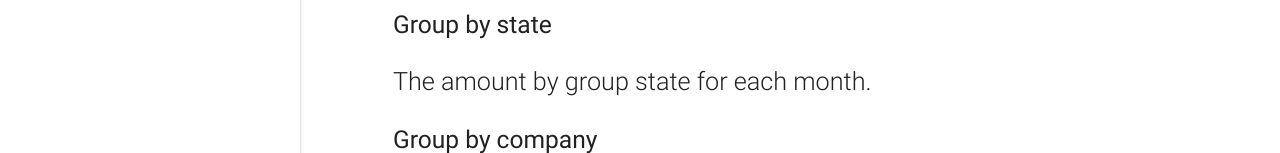
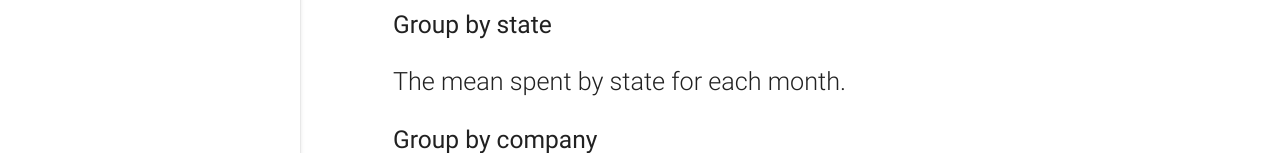
Before and after one commit to pmargreff/de-olho-neles, a website: page index.html at #!/about in a window 1280 px wide. Shown: the part 575-728 px from the top of the page. Drawn offline with nearby package versions, Linux system fonts and the light colour scheme; some packages are replaced by stand-ins of ours.

Commit message:
doc:
change description on about section

```diff
--- a/partials/about.html
+++ b/partials/about.html
@@ -8,7 +8,7 @@
 <h4>Explanation</h4>
 <h5>Group by state</h5>
 <p class="flow-text">
-  The amount by group state for each month.
+  The mean spent by state for each month.
 </p>
 <h5>Group by company</h5>
 <p class="flow-text">
```
